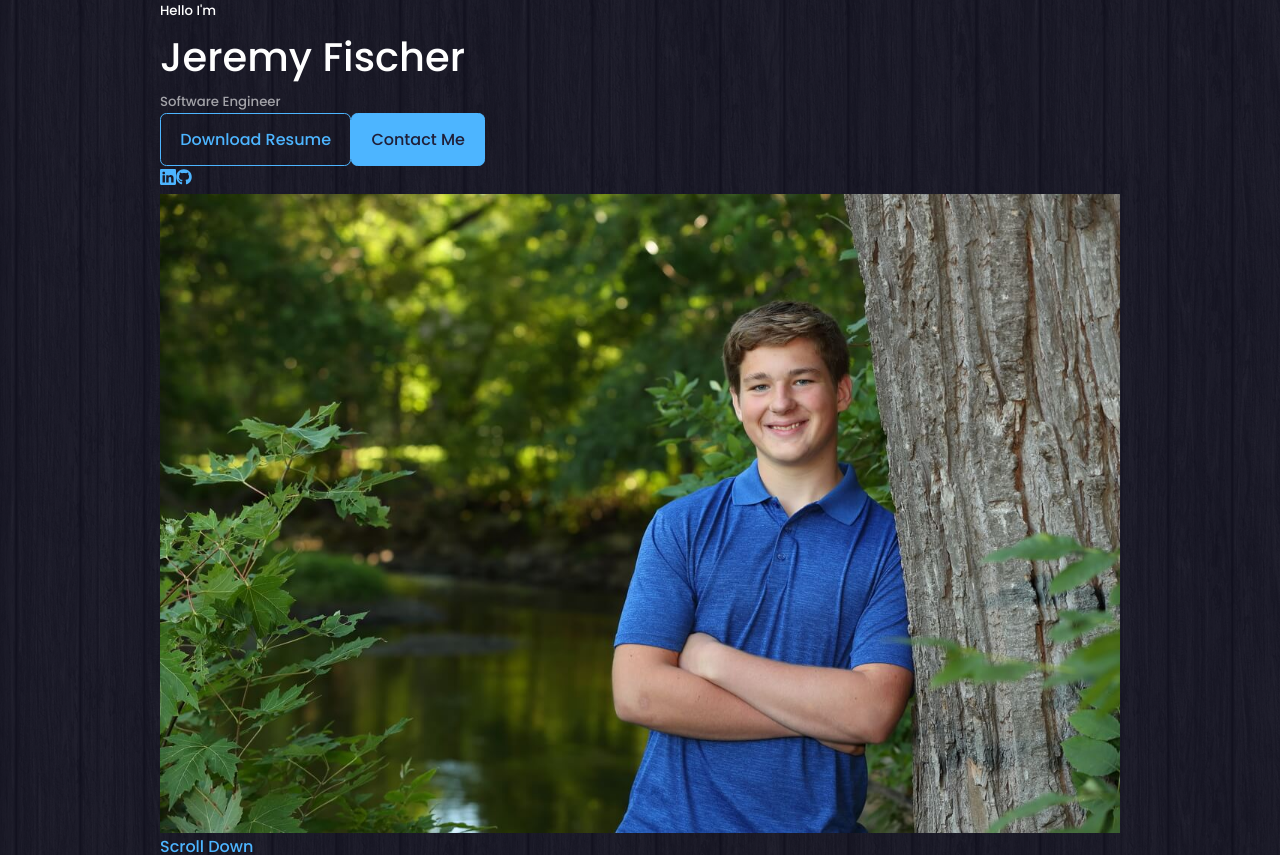
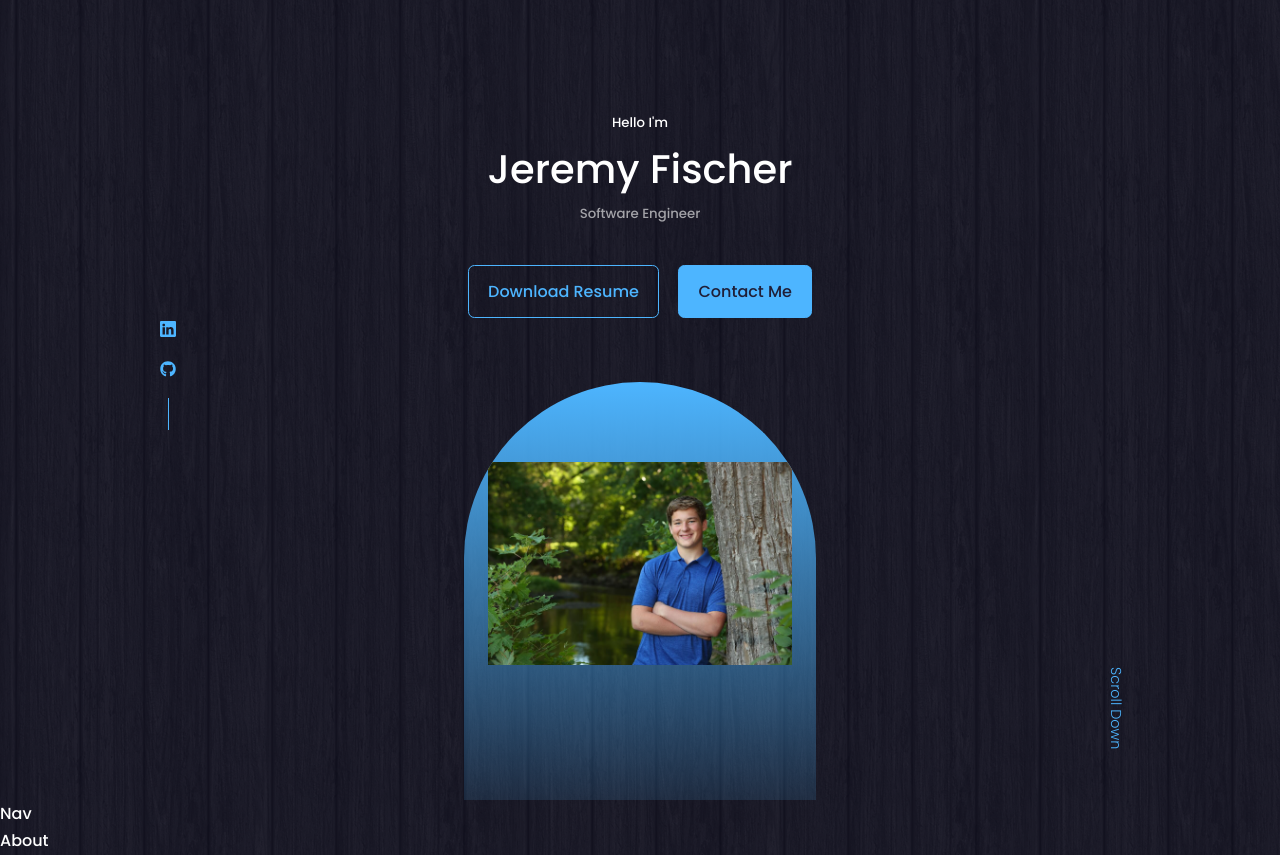
Before and after one commit to Jflyer45/personal-website, a React (Create React App) app: page / in a window 1280 px wide. Shown: the top 855 px of the page. Built offline with nearby package versions, Linux system fonts and the light colour scheme.

Commit message:
Finish header styling

```diff
--- a/src/components/header/Header.css
+++ b/src/components/header/Header.css
@@ -0,0 +1,75 @@
+header{
+    height: 100vh;
+    padding-top: 7rem;
+    overflow: hidden;
+}
+
+.header__container {
+    text-align: center;
+    height: 100%;
+    position: relative;
+}
+
+/* CTA */
+.cta{
+    margin-top: 2.5rem;
+    display: flex;
+    gap: 1.2rem;
+    justify-content: center;
+}
+
+/* Socials */
+.header__socials{
+    display: flex;
+    flex-direction: column;
+    align-items: center;
+    gap: 0.8rem;
+    position: absolute;
+}
+
+.header__socials::after{
+    content: "";
+    width: 1px;
+    height: 2rem;
+    background: var(--color-primary);
+}
+
+/* Picture */
+.me{
+    background: linear-gradient(var(--color-primary), transparent);
+    width: 22rem;
+    height: 30rem;
+    position: absolute;
+    left: calc(50% - 11rem);
+    margin-top: 4rem;
+    border-radius: 12rem 12rem 0 0;
+    overflow: hidden;
+    padding: 5rem 1.5rem 1.5rem 1.5rem ;
+}
+
+/* Scroll */
+.scroll__down{
+    position: absolute;
+    right: -2.3rem;
+    bottom: 5rem;
+    transform: rotate(90deg);
+    font-weight: 300;
+    font-size: .9rem;
+}
+
+/* Media Queries (Medium Devices) */
+@media screen and (max-width: 1024px) {
+    header {
+        /* height: 68vh; */
+    }
+}
+
+/* Media Queries (Small Devices) */
+@media screen and (max-width: 600px) {
+    header {
+        height: 100vh;
+    }
+    .header__socials, .scroll__down{
+        display: none;
+    }
+}
--- a/src/index.css
+++ b/src/index.css
@@ -121,7 +121,7 @@
 }
 
 /* Media Queries (Small Devices) */
-@media screen and (max-width: 1024px) {
+@media screen and (max-width: 600px) {
     .container {
         width: var(--container-width-sm);
     }
```
